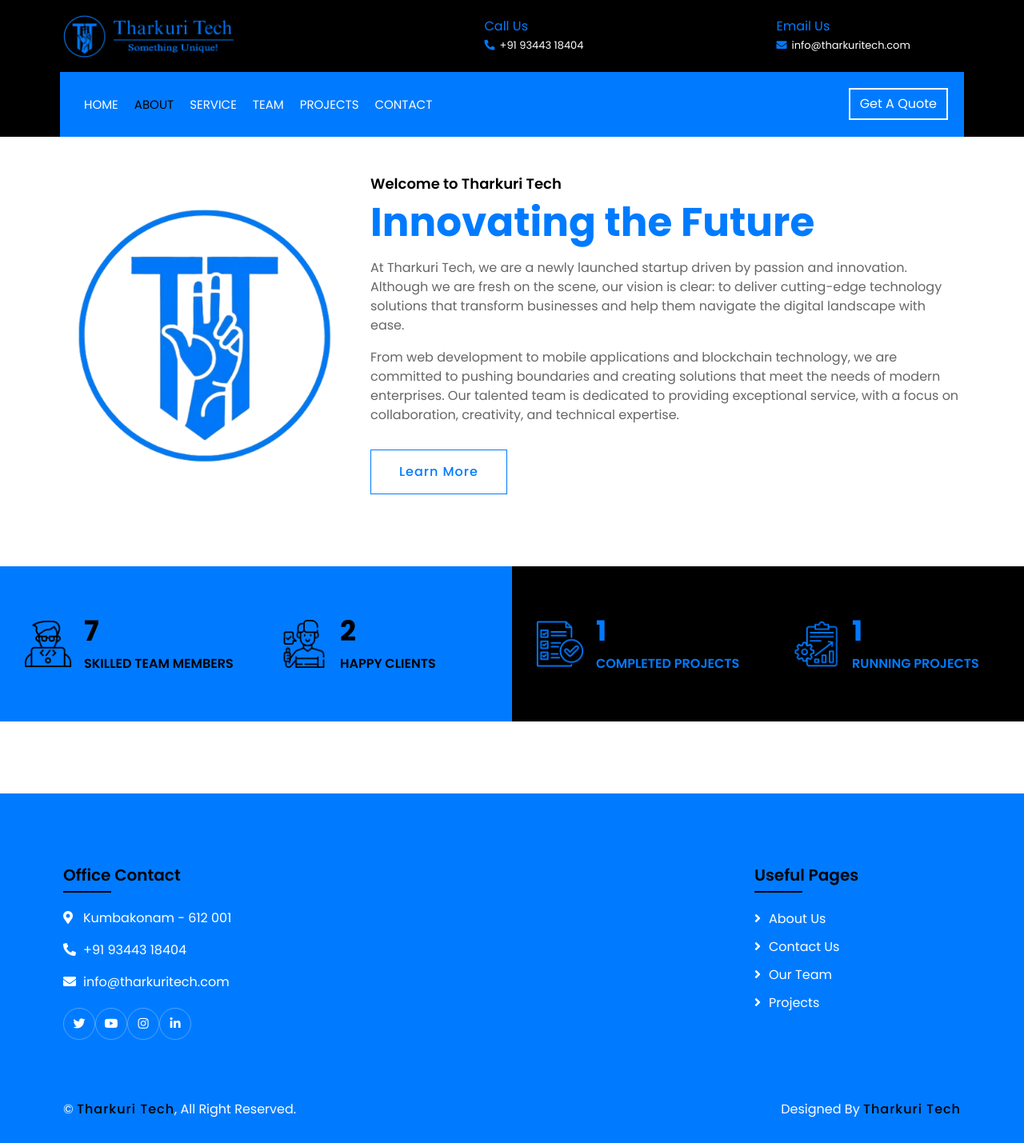
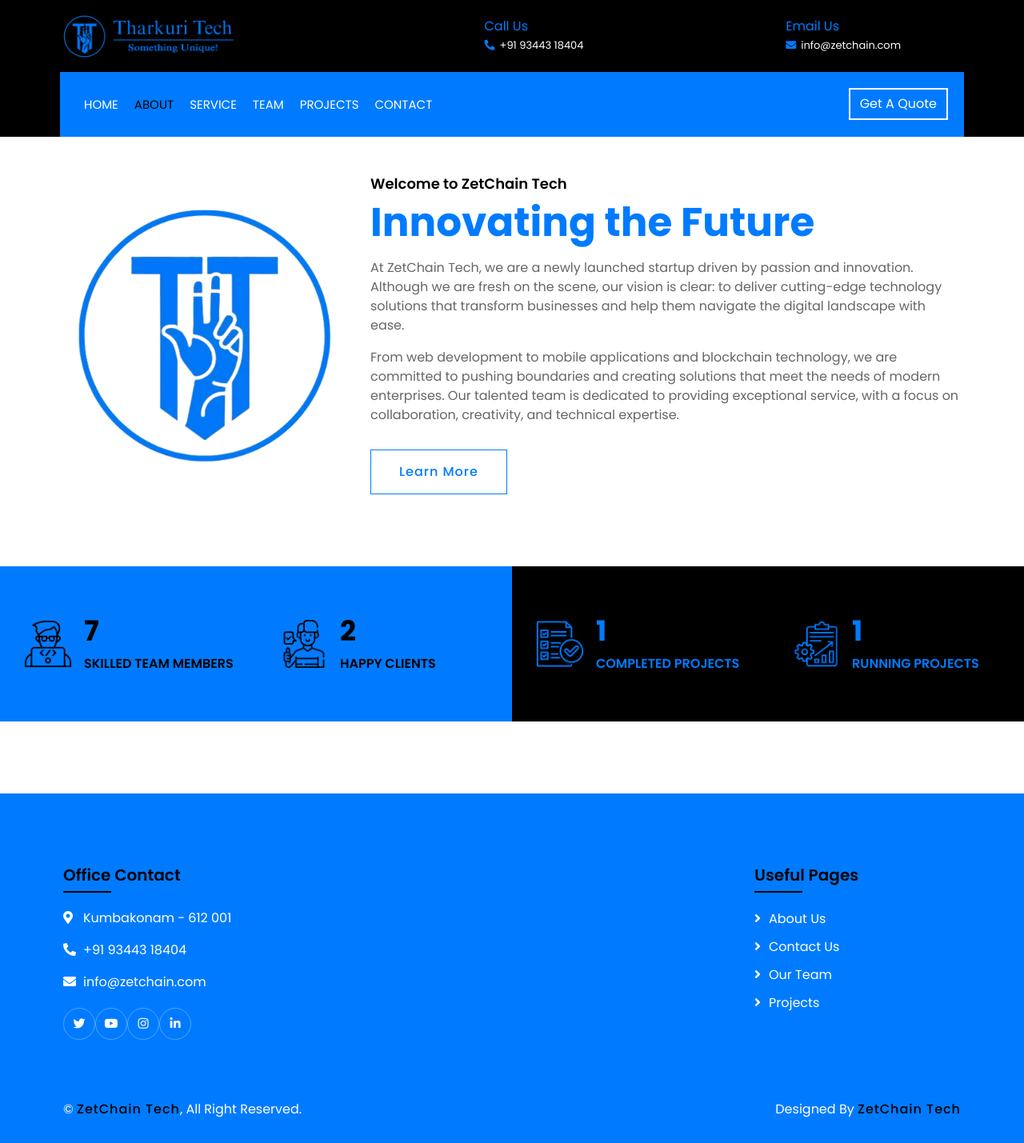
Before and after one commit to kp6998/ZetChain, a React app: page /about in a window 1280 px wide. Shown: the whole page at 80% size. Built offline with nearby package versions, Linux system fonts and the light colour scheme.

Commit message:
Basic updates

```diff
--- a/package.json
+++ b/package.json
@@ -1,5 +1,5 @@
 {
-  "name": "tharkuri",
+  "name": "zetchain",
   "version": "1.0.0",
   "description": "",
   "main": "index.js",
--- a/public/data/Teams.json
+++ b/public/data/Teams.json
@@ -1,7 +1,5 @@
-
 {
-        "Teams" : [
-
+  "Teams": [
     {
       "name": "Prakash K",
       "designation": "Founder & CEO",
@@ -35,5 +33,4 @@
       "twitter": "https://www.linkedin.com/in/sirancheevi-palraj-605335156/"
     }
   ]
-
 }
--- a/public/index.html
+++ b/public/index.html
@@ -5,9 +5,9 @@
   <meta charset="UTF-8" />
   <meta name="viewport" content="width=device-width, initial-scale=1.0" />
   <meta http-equiv="X-UA-Compatible" content="ie=edge" />
-  <title>Tharkuri Tech</title>
-  <meta name="description" content="Something unique!😊✨">
-  <meta property="og:image" content="https://firebasestorage.googleapis.com/v0/b/tharkuri-tech.appspot.com/o/Tharkuri%20Tech%2Flogo%2FTT_logo_bb.png?alt=media&token=3e87a172-cada-4a73-8de9-c301b6a9ecda">
+  <title>ZetChain</title>
+  <meta name="description" content="A-Z in Tech!">
+  <meta property="og:image" content="public\img\Z.jpg">
 
   <!-- Favicon -->
   <link href="img/TT_Logo.png" rel="icon">
--- a/src/screen/About.jsx
+++ b/src/screen/About.jsx
@@ -12,12 +12,12 @@
                     </div>
                     <div className="col-lg-8 col-md-6">
                         <div className="section-header text-left">
-                            <p>Welcome to Tharkuri Tech</p>
+                            <p>Welcome to ZetChain Tech</p>
                             <h2>Innovating the Future</h2>
                         </div>
                         <div className="about-text">
                             <p>
-                                At Tharkuri Tech, we are a newly launched startup driven by passion and innovation. Although we are fresh on the scene, our vision is clear: to deliver cutting-edge technology solutions that transform businesses and help them navigate the digital landscape with ease.
+                                At ZetChain Tech, we are a newly launched startup driven by passion and innovation. Although we are fresh on the scene, our vision is clear: to deliver cutting-edge technology solutions that transform businesses and help them navigate the digital landscape with ease.
                             </p>
                             <p>
                                 From web development to mobile applications and blockchain technology, we are committed to pushing boundaries and creating solutions that meet the needs of modern enterprises. Our talented team is dedicated to providing exceptional service, with a focus on collaboration, creativity, and technical expertise.
--- a/src/screen/Common.jsx
+++ b/src/screen/Common.jsx
@@ -46,9 +46,9 @@
                       <i className="fa fa-envelope"></i>
                       <a
                         className="pl-6px text-white hover-link"
-                        href="mailto:info@tharkuritech.com"
+                        href="mailto:info@zetchain.com"
                       >
-                        info@tharkuritech.com
+                        info@zetchain.com
                       </a>
                     </p>
                   </div>
@@ -178,29 +178,29 @@
                 <i className="fa fa-envelope"></i>
                 <a
                   className="text-white hover-link"
-                  href="mailto:info@tharkuritech.com"
+                  href="mailto:info@zetchain.com"
                 >
-                  info@tharkuritech.com
+                  info@zetchain.com
                 </a>
               </p>
               <div className="footer-social">
-                <a href="https://x.com/TharkuriTech" target="_blank">
+                <a href="https://x.com/zetchaintech" target="_blank">
                   <i className="fab fa-twitter"></i>
                 </a>
                 {/* <a href="">
                   <i className="fab fa-facebook-f"></i>
                 </a> */}
-                <a href="https://www.youtube.com/@TharkuriTech" target="_blank">
+                <a href="https://www.youtube.com/@zetchain" target="_blank">
                   <i className="fab fa-youtube"></i>
                 </a>
                 <a
-                  href="https://www.instagram.com/tharkuritech"
+                  href="https://www.instagram.com/zetchain"
                   target="_blank"
                 >
                   <i className="fab fa-instagram"></i>
                 </a>
                 <a
-                  href="https://www.linkedin.com/company/tharkuri/"
+                  href="https://www.linkedin.com/company/zetchain/"
                   target="_blank"
                 >
                   <i className="fab fa-linkedin-in"></i>
@@ -237,14 +237,14 @@
         <div className="row">
           <div className="col-md-6">
             <p>
-              &copy; <a href="#">Tharkuri Tech</a>, All Right Reserved.
+              &copy; <a href="#">ZetChain Tech</a>, All Right Reserved.
             </p>
           </div>
           <div className="col-md-6">
             <p>
               Designed By{" "}
               <a href="#">
-                Tharkuri Tech
+                ZetChain Tech
               </a>
             </p>
           </div>
--- a/src/screen/Contact.jsx
+++ b/src/screen/Contact.jsx
@@ -27,7 +27,7 @@
                                 <i class="flaticon-send-mail"></i>
                                 <div class="contact-text">
                                     <h2>Email</h2>
-                                    <p>info@tharkuritech.com</p>
+                                    <p>info@zetchain.com</p>
                                 </div>
                             </div>
                         </div>
```
Also changed, not shown: public/img/Z.jpg (added), 1 other file (tests, documents, lock files or other folders). Lines whose indentation alone changed are shown as unchanged.
